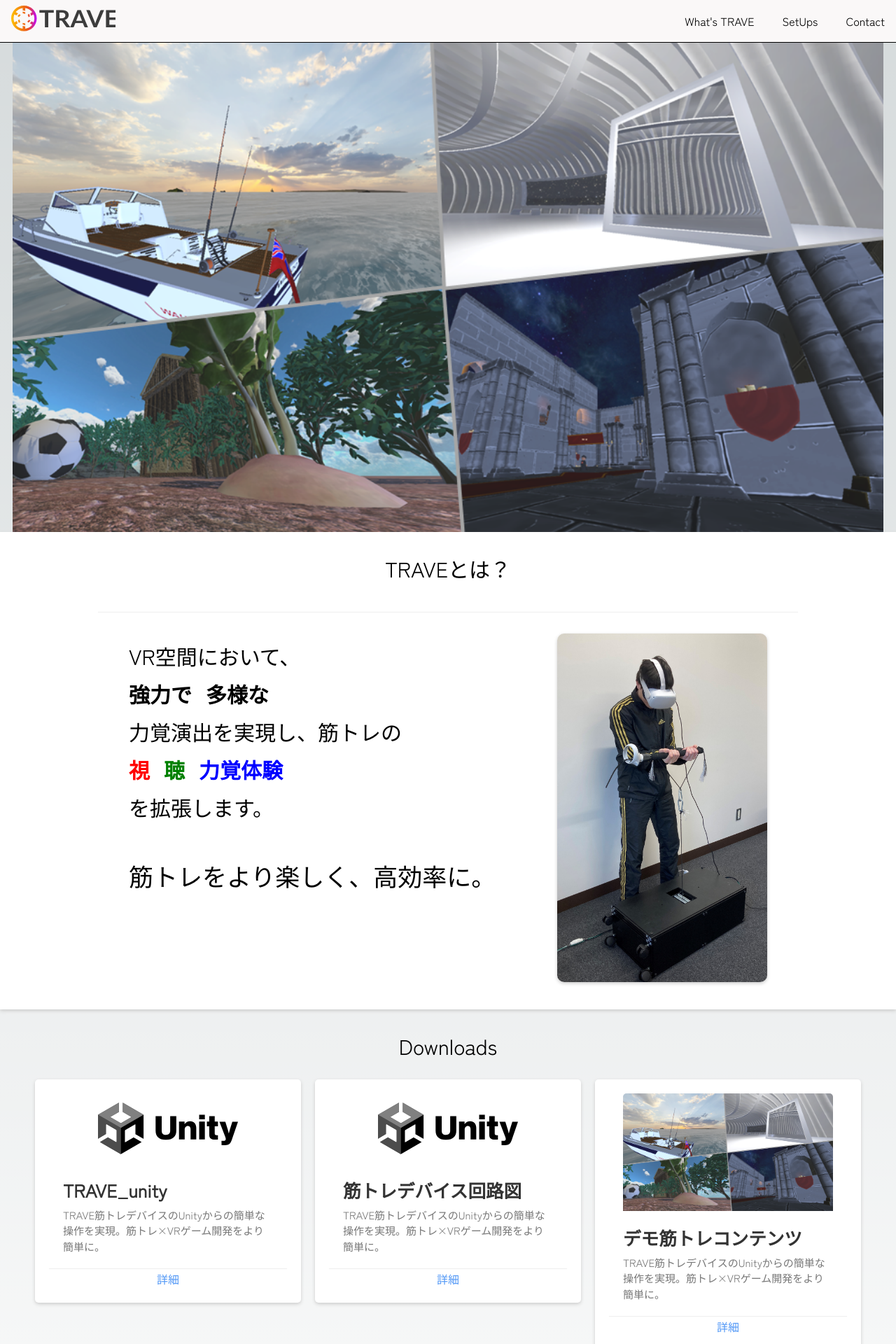
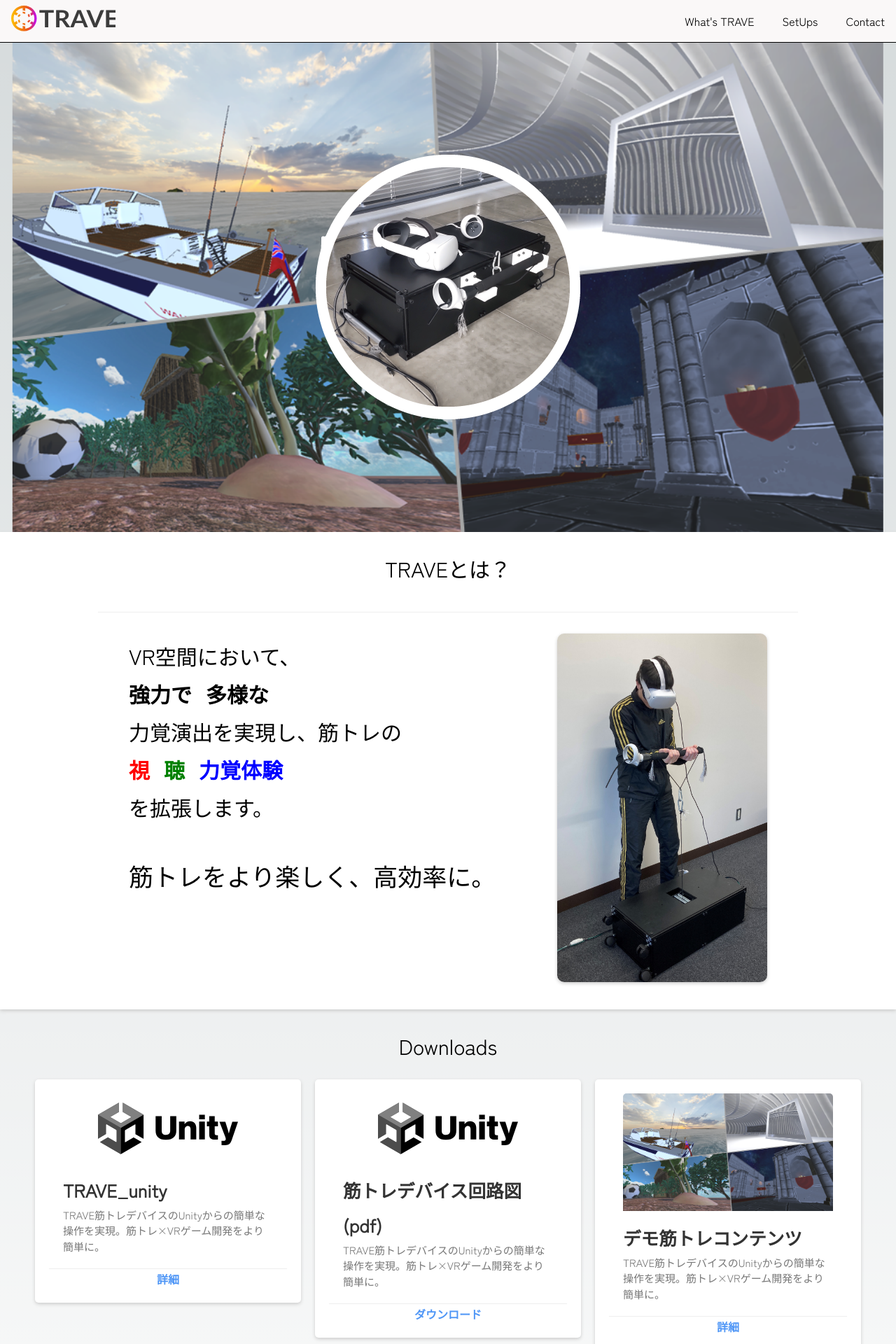
Before and after one commit to krocky-cooky/TRAVE.dev, a Next.js app: page / in a window 1280 px wide. Shown: the top 1920 px of the page at 70% size. Built offline with nearby package versions, Linux system fonts and the light colour scheme; a web font is replaced by a local one.

Commit message:
:sparkle: refresh domain

```diff
--- a/pages/index.tsx
+++ b/pages/index.tsx
@@ -44,6 +44,9 @@
       <main className={styles.top_main}>
         <Header />
         <section className={styles.image_section}>
+          <div className={styles.circle_container}>
+            <img src={"/images/circleclopped.png"} className={styles.circle_content} />
+          </div>
           <div className={styles.image_container}>
           <img src={"/images/world_thumbnails.png"} className={styles.image_content}/>
           </div>
@@ -123,18 +126,18 @@
               </a>
             </div>
             <div className={styles.grid_component}>
-              <a href="https://github.com/krocky-cooky/TRAVE_unity">
+              <a href="/images/TRAVE_device_schematic_beta.pdf" download="TRAVE_device_schematic.pdf">
               <div className={styles.card_wrapper}>
                 <div className={styles.card}>
                   <div className={styles.img_wrap}>
                     <div><UnityIcon className={styles.card_img} width={200} height={100}/></div>
                   </div>
                   <div className={styles.card_content}>
-                    <p className={styles.card_title}>筋トレデバイス回路図</p>
+                    <p className={styles.card_title}>筋トレデバイス回路図(pdf)</p>
                     <p className={styles.card_text}>TRAVE筋トレデバイスのUnityからの簡単な操作を実現。筋トレ×VRゲーム開発をより簡単に。</p>
                   </div>
                   <div className={styles.card_link}>
-                    詳細
+                    ダウンロード
                   </div>
 
                 </div>
--- a/styles/Home.module.css
+++ b/styles/Home.module.css
@@ -343,19 +343,41 @@
 }
 
 .image_section {
+  height: 700px;
+}
+
+.circle_container {
+  position: relative;
+  top: 50%;
+  left: 50%;
+  transform: translate(-50%, -50%);
+  -webkit-transform: translate(-50%, -50%);
+  -ms-transform: translate(-50%, -50%);
+  z-index: 10;
+}
+
+.circle_content {
+  display: block;
+  margin:0 auto;
 }
 
 .image_container {
-  position :relative;
+  position :absolute;
+  z-index: 0;
+  top: 60px;
+  left: 50%;
+  transform: translateX(-50%);
+  -webkit-transform: translateX(-50%);
+  -ms-transform: translateX(-50%);
+
   max-width:100%;
 
 }
 
 .image_content {
   display: block;
-  margin-left: auto;
-  margin-right: auto;
   height: 700px;
+  margin: 0 auto;
 }
 
 .what_is_trave {
@@ -439,6 +461,7 @@
   border-top: 1px solid #eee;
   color: #4f96f6;
   padding: 2px;
+  font-weight: bold;
 }
 
 .card_link a {
```
Also changed, not shown: pages/LiveDemo/index.tsx (+5 -5 lines), public/images/circleclopped.png (added), 1 other file (tests, documents, lock files or other folders).
